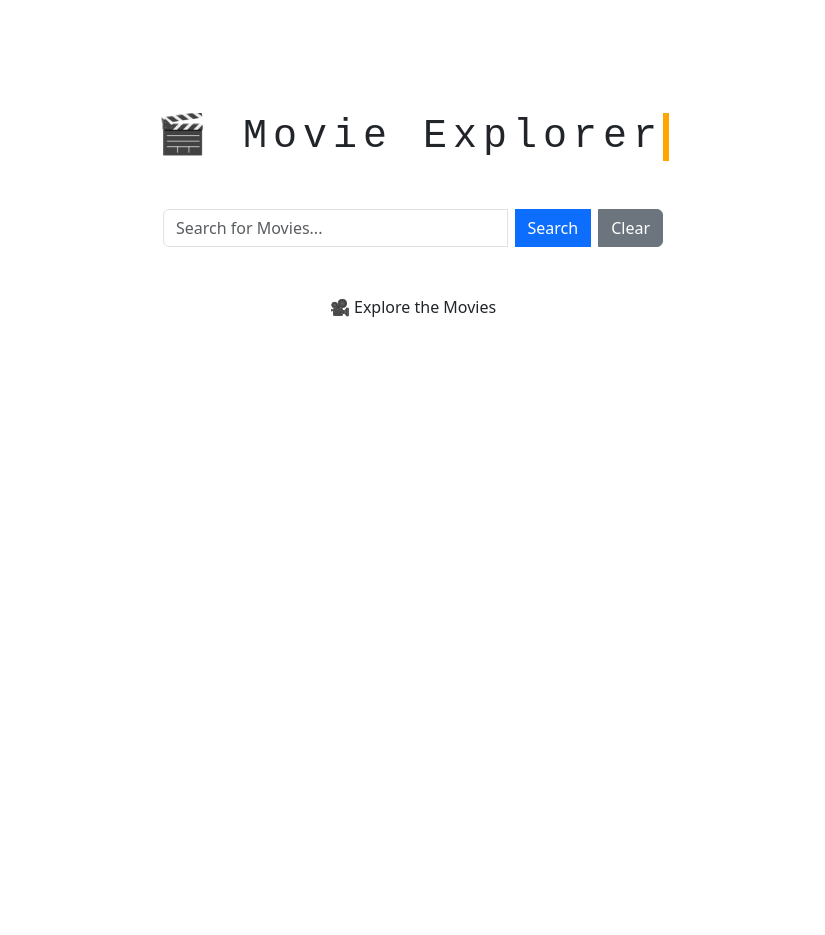
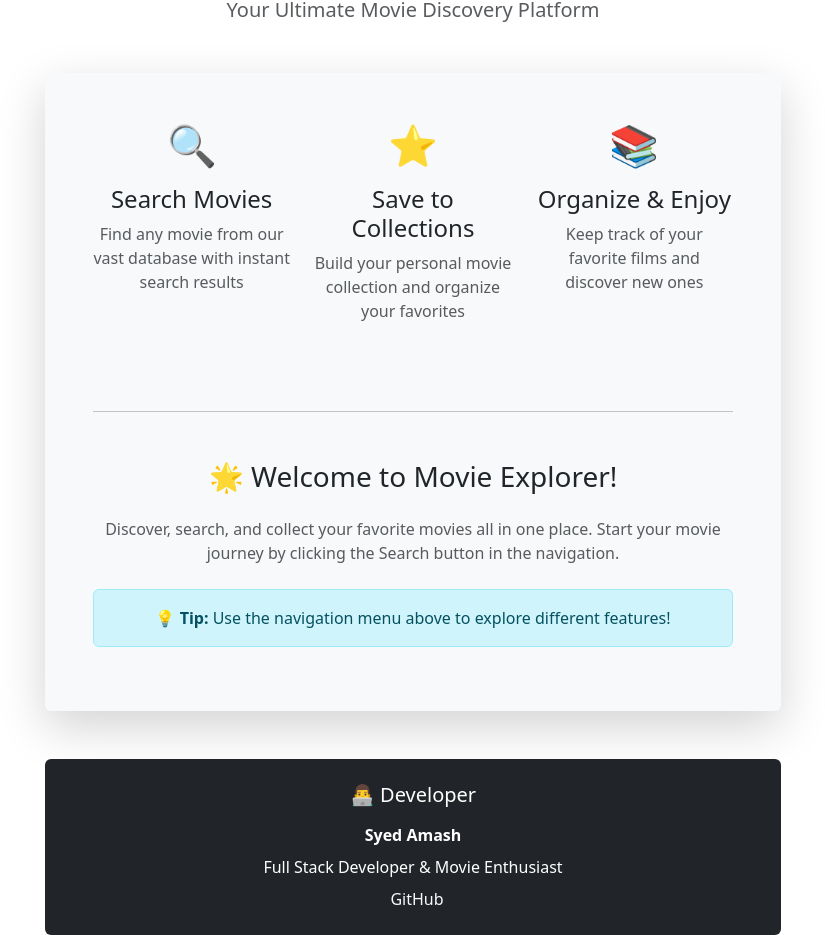
Before and after one commit to syedamashs/Movie-Explorer, a React (Vite) app: page / in a window 1280 px wide. Shown: the part 200-1135 px from the top of the page, without its empty margins (227-1052 px from the left). Before the commit the page ends 800 px from the top, so only its background shows below. Built offline with nearby package versions, Linux system fonts and the light colour scheme.

Commit message:
Home page fixed

```diff
--- a/src/App.jsx
+++ b/src/App.jsx
@@ -1,6 +1,7 @@
 import { useState, useEffect } from 'react';
-import { BrowserRouter as Router, Routes, Route } from 'react-router-dom';
+import { HashRouter as Router, Routes, Route } from 'react-router-dom';
 import Navigation from './components/Navigation';
+import HomePage from './components/HomePage';
 import Home from './components/Home';
 import Collections from './components/Collections';
 import './index.css';
@@ -41,6 +42,10 @@ function App() {
         <Routes>
           <Route
             path="/"
+            element={<HomePage />}
+          />
+          <Route
+            path="/search"
             element={
               <Home
                 collections={collections}
--- /dev/null
+++ b/src/components/HomePage.jsx
@@ -0,0 +1,66 @@
+function HomePage() {
+  return (
+    <div className="container mt-5">
+      <div className="row justify-content-center">
+        <div className="col-md-8">
+          <div className="text-center mb-5">
+            <h1 className="display-4 mb-4">🎬 Movie Explorer</h1>
+            <p className="lead text-muted">Your Ultimate Movie Discovery Platform</p>
+          </div>
+
+          <div className="card bg-light border-0 shadow-lg">
+            <div className="card-body p-5">
+              <div className="row text-center mb-5">
+                <div className="col-md-4 mb-4">
+                  <div className="h1 mb-3">🔍</div>
+                  <h4>Search Movies</h4>
+                  <p className="text-muted">Find any movie from our vast database with instant search results</p>
+                </div>
+                <div className="col-md-4 mb-4">
+                  <div className="h1 mb-3">⭐</div>
+                  <h4>Save to Collections</h4>
+                  <p className="text-muted">Build your personal movie collection and organize your favorites</p>
+                </div>
+                <div className="col-md-4 mb-4">
+                  <div className="h1 mb-3">📚</div>
+                  <h4>Organize & Enjoy</h4>
+                  <p className="text-muted">Keep track of your favorite films and discover new ones</p>
+                </div>
+              </div>
+
+              <hr className="my-5" />
+
+              <div className="text-center">
+                <h3 className="mb-4">🌟 Welcome to Movie Explorer!</h3>
+                <p className="text-muted mb-4">
+                  Discover, search, and collect your favorite movies all in one place.
+                  Start your movie journey by clicking the Search button in the navigation.
+                </p>
+                <div className="alert alert-info">
+                  <strong>💡 Tip:</strong> Use the navigation menu above to explore different features!
+                </div>
+              </div>
+            </div>
+          </div>
+
+          <div className="text-center mt-5">
+            <div className="card border-0 bg-dark text-white">
+              <div className="card-body p-4">
+                <h5 className="mb-3">👨‍💻 Developer</h5>
+                <p className="mb-2"><strong>Syed Amash</strong></p>
+                <p className="mb-2">Full Stack Developer & Movie Enthusiast</p>
+                <p className="mb-0">
+                  <a href="https://github.com/syedamashs" className="text-light text-decoration-none">
+                    <i className="fab fa-github me-2"></i>GitHub
+                  </a>
+                </p>
+              </div>
+            </div>
+          </div>
+        </div>
+      </div>
+    </div>
+  );
+}
+
+export default HomePage;
--- a/src/components/Navigation.jsx
+++ b/src/components/Navigation.jsx
@@ -24,6 +24,11 @@ function Navigation({ collectionsCount }) {
           <ul className="navbar-nav ms-auto">
             <li className="nav-item">
               <Link className="nav-link" to="/">
+                🏠 Home
+              </Link>
+            </li>
+            <li className="nav-item">
+              <Link className="nav-link" to="/search">
                 🔍 Search
               </Link>
             </li>
```
